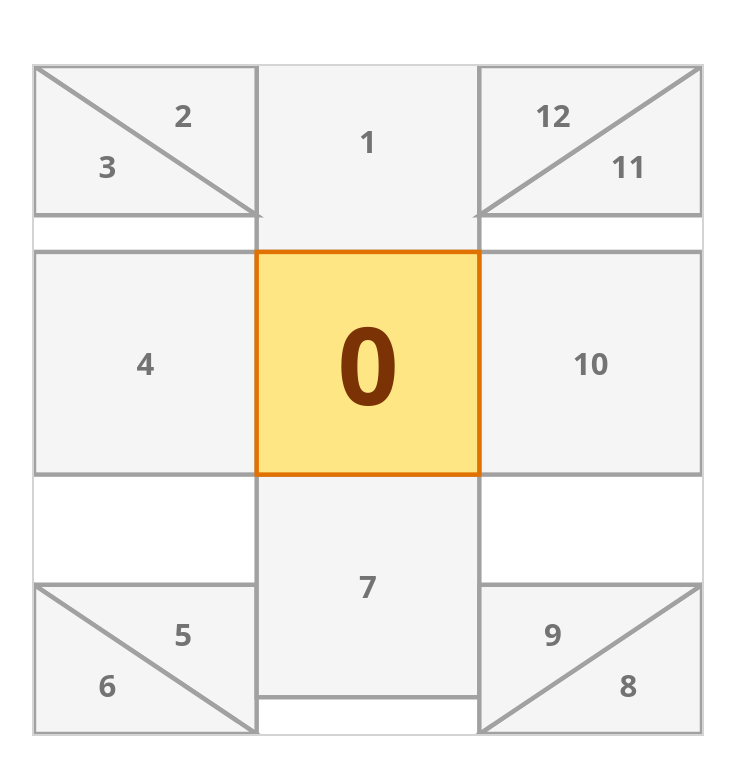
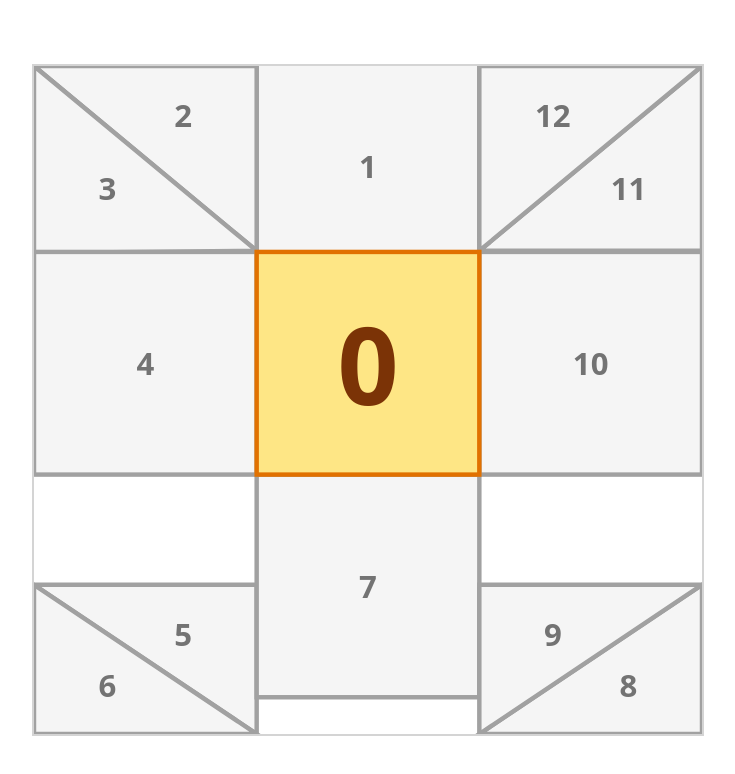
Before and after one commit to jayanath007/ravana-astrology, a React (Vite) app: page / in a window 1280 px wide. Shown: the top 774 px of the page, without its empty margins (272-1007 px from the left). Built offline with nearby package versions, Linux system fonts and the light colour scheme.

Commit message:
Update grid configuration: Adjust positions and points for triangles and squares

```diff
--- a/src/components/astrological-grid/grid-config.ts
+++ b/src/components/astrological-grid/grid-config.ts
@@ -8,7 +8,7 @@ export const GRID_CONFIG: AreaConfig[] = [
     id: 1,
     shape: 'square',
     points: '',
-    position: { x: 150, y: 33.5 },
+    position: { x: 150, y: 45 },
     width: 100,
     height: 100,
   },
@@ -17,7 +17,7 @@ export const GRID_CONFIG: AreaConfig[] = [
   {
     id: 2,
     shape: 'triangle',
-    points: '0,0 100,0 100,67',
+    points: '0,0 100,0 100,83',
     position: { x: 67, y: 22 }, // Centroid
   },
 
@@ -25,8 +25,8 @@ export const GRID_CONFIG: AreaConfig[] = [
   {
     id: 3,
     shape: 'triangle',
-    points: '0,0 0,67 100,67',
-    position: { x: 33, y: 45 }, // Centroid
+    points: '0,0 0,84 100,83',
+    position: { x: 33, y: 55 }, // Centroid
   },
 
   // Area 4 - Square (middle-left)
@@ -95,15 +95,15 @@ export const GRID_CONFIG: AreaConfig[] = [
   {
     id: 11,
     shape: 'triangle',
-    points: '300,0 200,67 300,67',
-    position: { x: 267, y: 45 }, // Centroid
+    points: '300,0 200,83 300,83',
+    position: { x: 267, y: 55 }, // Centroid
   },
 
   // Area 12 - Triangle (top-right, upper triangle)
   {
     id: 12,
     shape: 'triangle',
-    points: '200,0 300,0 200,67',
+    points: '200,0 300,0 200,83',
     position: { x: 233, y: 22 }, // Centroid
   },
 
```
Also changed, not shown: .claude/settings.local.json.
